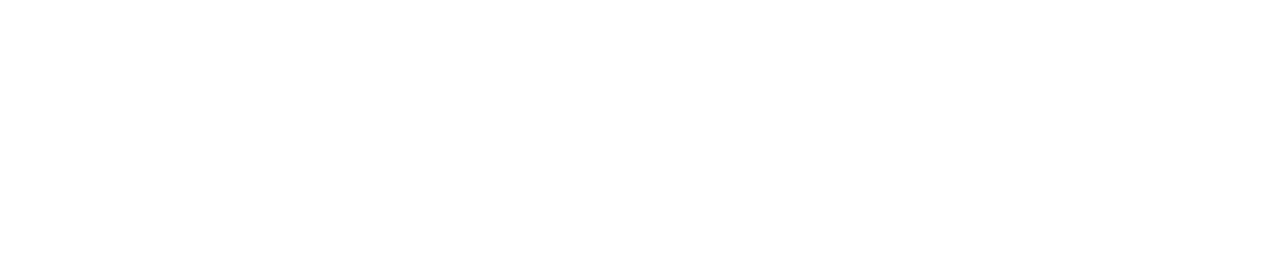
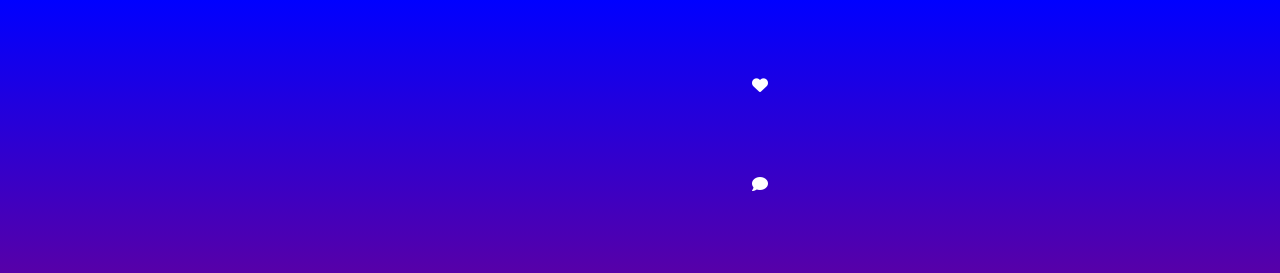
Before and after one commit to Madhuri0701/reels1, a plain HTML site: page index.html in a window 1280 px wide. Shown: the top 273 px of the page. Drawn offline with Linux system fonts and the light colour scheme.

Commit message:
Update style.css

```diff
--- a/style.css
+++ b/style.css
@@ -7,7 +7,7 @@ body{
     display: flex;
     justify-content: center;
     align-items: center;
-    background: linear-gradient();
+    background: linear-gradient(blue,red);
 
 }
 .screen{
```
